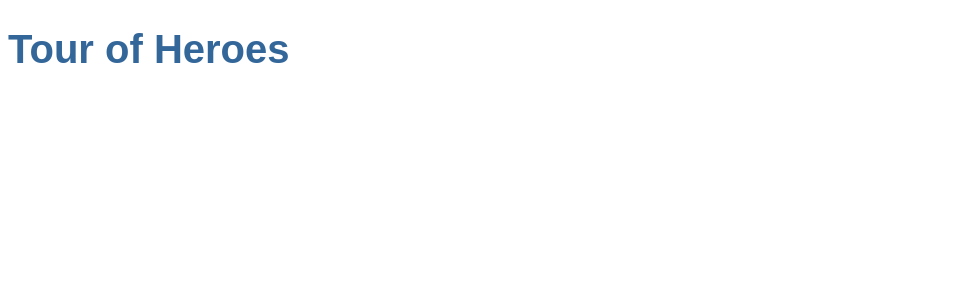
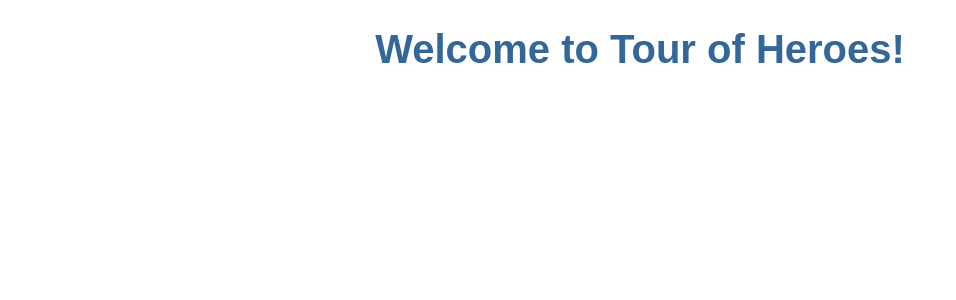
Before and after one commit to m2cci-MBI/angular-tour-of-heroes-bis, an Angular app: page / in a window 1280 px wide. Shown: the top 300 px of the page, without its empty margins (0-956 px from the left). Built offline with nearby package versions, Linux system fonts and the light colour scheme.

Commit message:
Update app.component.html

```diff
--- a/src/app/app.component.html
+++ b/src/app/app.component.html
@@ -1 +1,5 @@
-<h1>{{title}}</h1>
+<div style="text-align:center">
+  <h1>
+    Welcome to {{ title }}!
+  </h1>
+</div>
```
